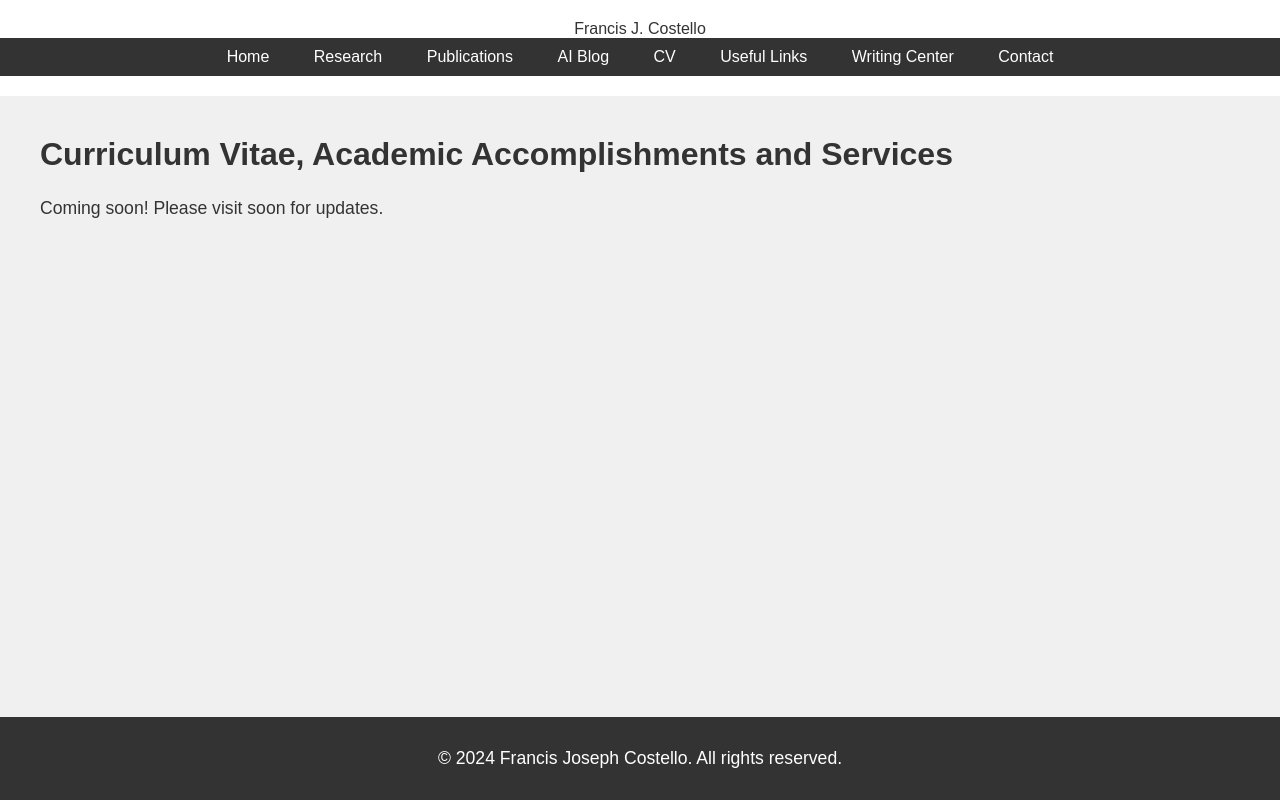
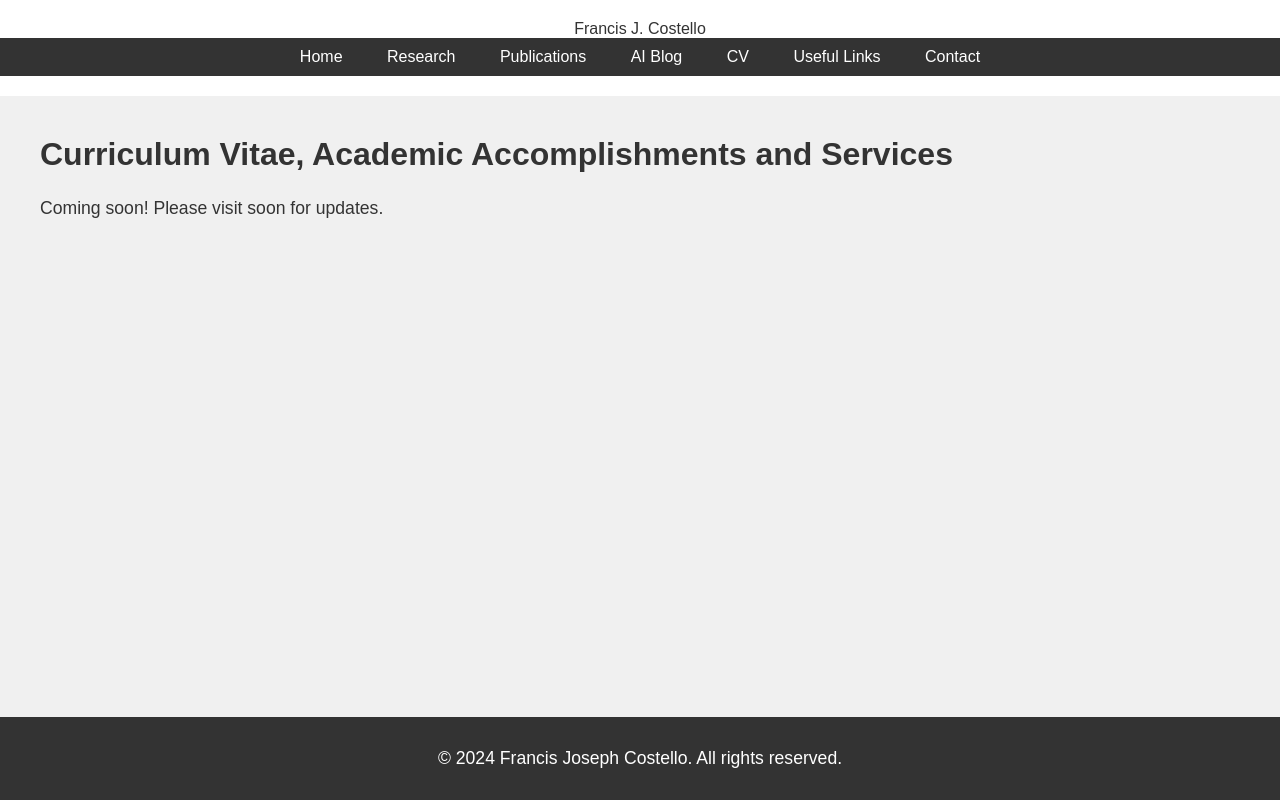
Before and after one commit to fjc1991/fjc-research.github.io, a plain HTML site: page 5.cv.html in a window 1280 px wide. Drawn offline with Linux system fonts and the light colour scheme.

Commit message:
Update 5.cv.html

```diff
--- a/5.cv.html
+++ b/5.cv.html
@@ -16,8 +16,7 @@
             <a href="4.blog.html">AI Blog</a>
             <a href="5.cv.html">CV</a>
             <a href="6.useful_links.html">Useful Links</a>
-            <a href="7.editor.html">Writing Center</a>
-            <a href="8.contact.html">Contact</a>
+            <a href="7.contact.html">Contact</a>
         </nav>
     </header>
     <main>
```
